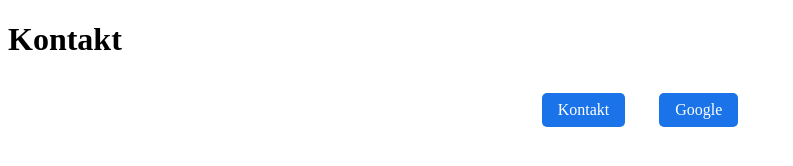
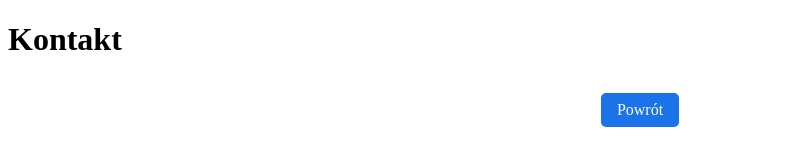
Before and after one commit to 76033/Laboratorium, a plain HTML site: page kontakt.html in a window 1280 px wide. Shown: the whole page, without its empty margins (0-793 px from the left). Drawn offline with Linux system fonts and the light colour scheme.

Commit message:
Update kontakt.html

```diff
--- a/kontakt.html
+++ b/kontakt.html
@@ -35,8 +35,8 @@
   </header>
 
 <div class="links">
-    <a href="#kontakt">Kontakt</a>
-    <a href="https://google.com" target="_blank">Google</a>
+    <a href="index.html">Powrót</a>
+
   </div>
 
 </body>
```
